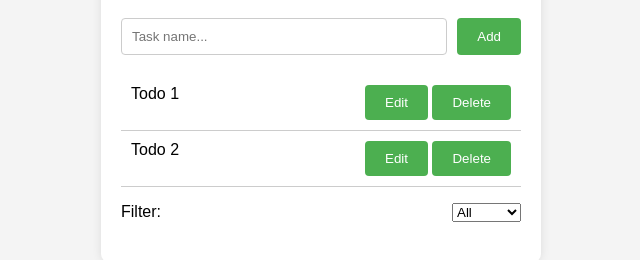
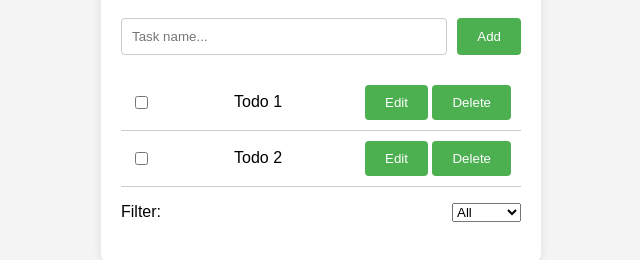
Before and after one commit to TuNguyen9962/todo-list-vanilla-js, a plain HTML site: page index.html in a window 1280 px wide. Shown: the part 310-570 px from the top of the page, without its empty margins (319-959 px from the left). Drawn offline with Linux system fonts and the light colour scheme.

Commit message:
Fix bug missing checkbox in todo

```diff
--- a/scripts.js
+++ b/scripts.js
@@ -15,13 +15,26 @@ function renderList() {
 			(filterValue === "undone" && !todo.done)
 		) {
 			const li = document.createElement("li");
-			li.innerHTML = `
+			if (todoList[index].isDone === true) {
+				li.innerHTML = `
+				<input type="checkbox" onchange="checkTodo(${index})" checked>
                 <span>${todo.name}</span>
                 <div>
                     <button class="edit-button" onclick="editTask(${index})">Edit</button>
                     <button class="delete-button" onclick="deleteTodo(${index})">Delete</button>
                 </div>
             `;
+			}
+			else
+			{
+				li.innerHTML = `
+				<input type="checkbox" onchange="checkTodo(${index})" >
+                <span>${todo.name}</span>
+                <div>
+                    <button class="edit-button" onclick="editTask(${index})">Edit</button>
+                    <button class="delete-button" onclick="deleteTodo(${index})">Delete</button>
+                </div>
+            `;}
 			todoListElement.appendChild(li);
 		}
 	});
--- a/styles.css
+++ b/styles.css
@@ -54,6 +54,7 @@ li {
 	justify-content: space-between;
 	padding: 10px;
 	border-bottom: 1px solid #ccc;
+	align-items: center;
 }
 
 .edit,
```
